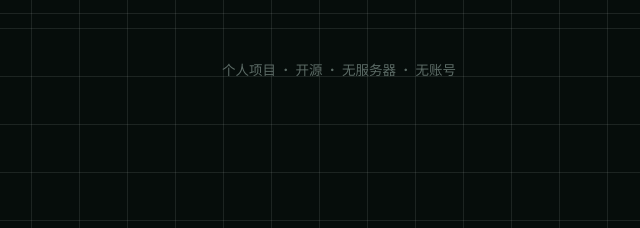
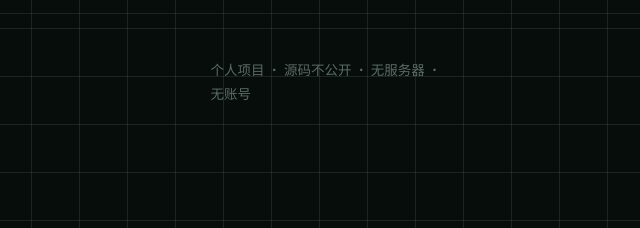
Before and after one commit to KunZhong2025/codelens, a plain HTML site: page index.html in a window 1280 px wide. Shown: the part 4243-4471 px from the top of the page, 640-1280 px from the left. Drawn offline with Linux system fonts and the light colour scheme.

Commit message:
chore(license): 改为源码不公开口径，补充公开仓 LICENSE
- 落地页页脚「开源」改为「源码不公开」
- README 许可章节改写：明确仅分发编译后二进制，并列出使用条款
- 新增 LICENSE（官网与发行产物许可），GitHub 可识别许可证

应用本体许可变更见源码仓库提交（自定义「源码不公开」许可）。

Co-Authored-By: Claude Code <noreply@anthropic.com>

```diff
--- a/index.html
+++ b/index.html
@@ -373,7 +373,7 @@ h2{font-size:clamp(21px,3.6vw,28px)}
         <a class="brand" href="#top" style="color:var(--bone)"><span class="brand-mark" aria-hidden="true"></span>码见 <small>CodeLens</small></a>
         <p style="margin:12px 0 0"><a href="https://github.com/KunZhong2025/codelens">GitHub 仓库</a> · <a href="https://github.com/KunZhong2025/codelens/releases">下载与版本</a></p>
       </div>
-      <p style="margin:0;max-width:34ch">个人项目 · 开源 · 无服务器 · 无账号</p>
+      <p style="margin:0;max-width:34ch">个人项目 · 源码不公开 · 无服务器 · 无账号</p>
     </div>
     <p class="ftr-disclaimer">
       <b>免责声明</b>：码见是个人开发的独立工具，发布版本未做代码签名。Windows 首次运行时可能出现 SmartScreen 提示，选「仍要运行」即可。
```
Also changed, not shown: 2 other files.
